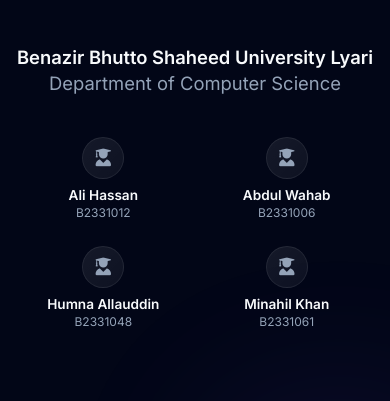
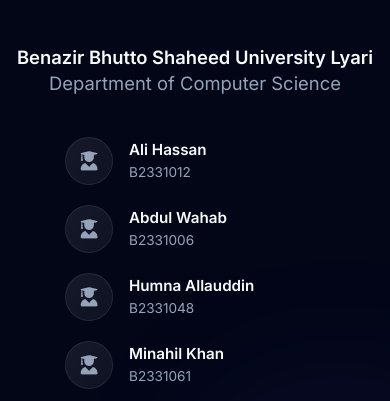
Before and after one commit to alisafeer-hub/FYP-WebPage, a plain HTML site: page index.html in a window 390 px wide. Shown: the part 395-796 px from the top of the page. Drawn offline with Linux system fonts and the light colour scheme.

Commit message:
Update style.css

```diff
--- a/style.css
+++ b/style.css
@@ -541,35 +541,21 @@ footer {
     }
 
     .authors {
-        gap: 1.5rem 0.5rem;
+        gap: 1.25rem;
         display: grid;
-        grid-template-columns: repeat(2, 1fr);
+        grid-template-columns: 1fr;
         justify-items: center;
-        width: 100%;
     }
 
     .author {
-        flex-direction: column;
-        justify-content: center;
-        text-align: center;
-        width: 100%;
-        min-width: 0;
-        gap: 0.5rem;
-    }
-
-    .author-avatar {
-        width: 42px;
-        height: 42px;
-        font-size: 1.1rem;
+        justify-content: flex-start;
+        width: auto;
+        min-width: 260px; /* Aligns them neatly in a center column on mobile */
+        max-width: 100%;
     }
 
     .author-info .name {
-        font-size: 0.85rem;
-        line-height: 1.2;
-    }
-
-    .author-info .role {
-        font-size: 0.75rem;
+        font-size: 0.95rem; /* Resize long names down to fit perfectly */
     }
 
     .action-buttons {
```
